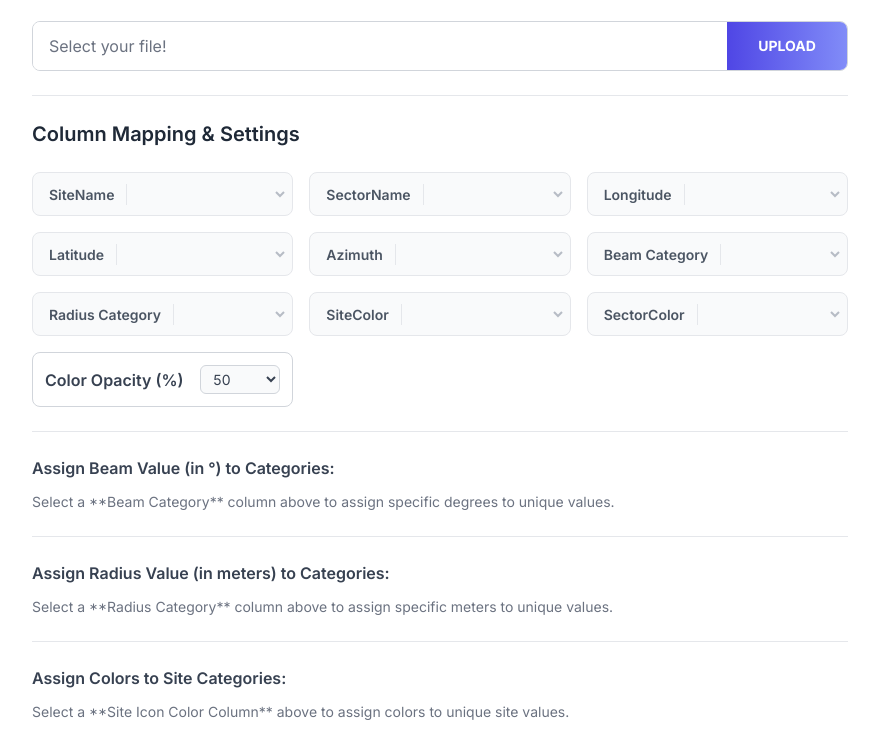
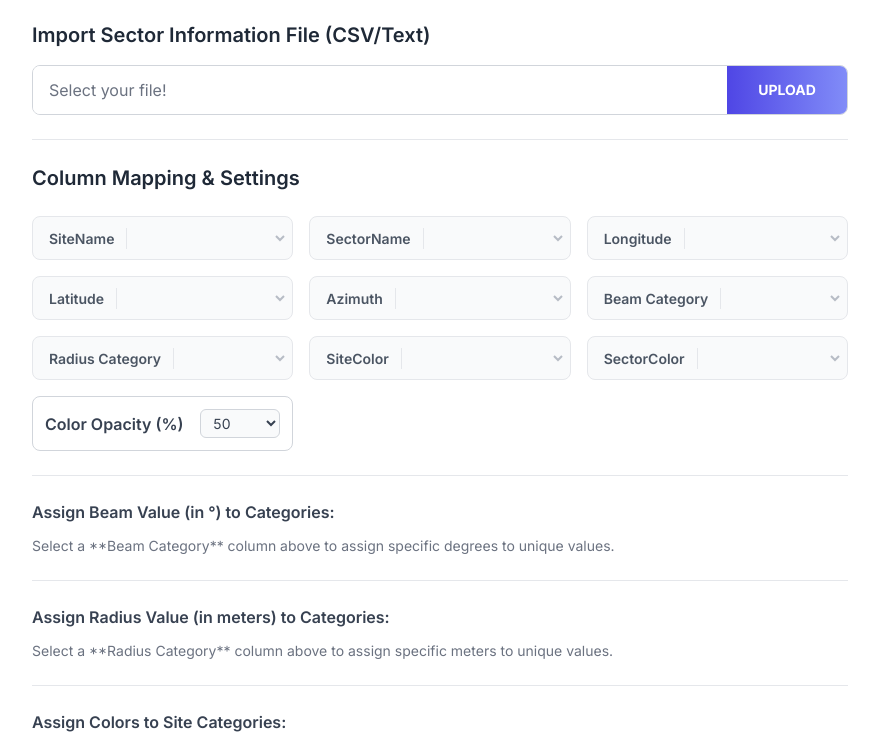
Before and after one commit to soemoehtun/KML-Creator, a plain HTML site: page index.html in a window 1280 px wide. Shown: the part 128-871 px from the top of the page, without its empty margins (200-1079 px from the left). Drawn offline with nearby package versions, Linux system fonts and the light colour scheme.

Commit message:
Update index.html

```diff
--- a/index.html
+++ b/index.html
@@ -187,7 +187,9 @@
         <div class="max-w-4xl mx-auto bg-white shadow-xl rounded-xl p-6 lg:p-10">
             <h1 class="text-3xl font-bold text-gray-900 mb-6 border-b pb-4">📡 KML Sector Beam/Radius Exporter</h1>
 
-            <form class="w-full">
+            <h2 class="text-xl font-semibold text-gray-800">Import Sector Information File (CSV/Text)</h2>
+
+            <form class="w-full mt-4"></form>
                 <div id="fileWrapper" class="relative w-full h-[50px] cursor-pointer">
                     <div id="fileText" class="bg-white text-gray-500 text-base px-4 h-full leading-[50px] z-20 font-light overflow-hidden flex items-center">
                         Select your file!
```
